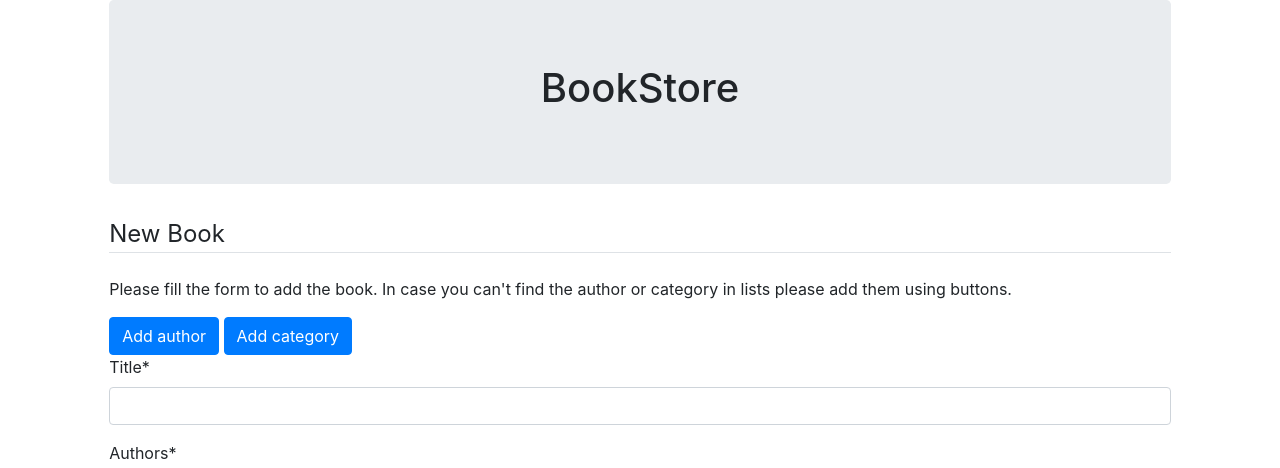
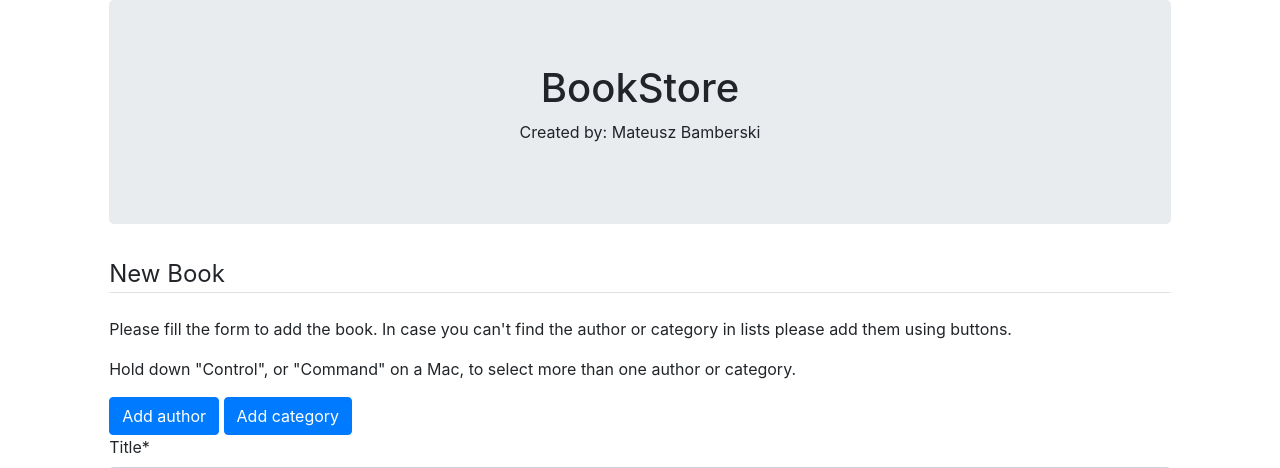
Before and after one commit to matbamberski/MyAwesomeBookStore, a Django app: page /book/new/ in a window 1280 px wide. Shown: the part 56-524 px from the top of the page. Run offline with Django 3.2, Linux system fonts and the light colour scheme; data that the repository does not hold is empty; some libraries are stand-ins or nearby versions.

Commit message:
Added descriptions on pages

```diff
--- a/books/templates/books/book_form.html
+++ b/books/templates/books/book_form.html
@@ -11,6 +11,7 @@
             <div class="col-md-10 mb-4">
                 <div class="jumbotron">
                     <h1 class="text-center display-6">BookStore</h1>
+                    <p class="text-center">Created by: Mateusz Bamberski</p>
                 </div>
             <div class="content-section">
                 <form method="POST">
@@ -19,6 +20,7 @@
                     <fieldset class="form-group">
                         <legend class="border-bottom mb-4">New Book</legend>
                         <p>Please fill the form to add the book. In case you can't find the author or category in lists please add them using buttons.</p>
+                        <p>Hold down "Control", or "Command" on a Mac, to select more than one author or category.</p>
                         <button class="add-author-btn btn btn-primary" type="button" name="button">Add author</button>
                         <button class="add-category-btn btn btn-primary" type="button" name="button">Add category</button>
                         {{ form|crispy }}
--- a/books/templates/books/book_import.html
+++ b/books/templates/books/book_import.html
@@ -6,6 +6,7 @@
         <div class="col-md-10 mb-4">
             <div class="jumbotron">
                 <h1 class="text-center display-6">BookStore</h1>
+				<p class="text-center">Created by: Mateusz Bamberski</p>
             </div>
             {% if messages %}
             {% for message in messages %}
--- a/books/templates/books/home.html
+++ b/books/templates/books/home.html
@@ -10,6 +10,7 @@
 		<div class="col-md-10 mb-4">
 			<div class="jumbotron">
 				<h1 class="text-center display-6">BookStore</h1>
+				<p class="text-center">Created by: Mateusz Bamberski</p>
 			</div>
 			<div class="container-fluid row justify-content-center">
 				<div class="col-4">
```
